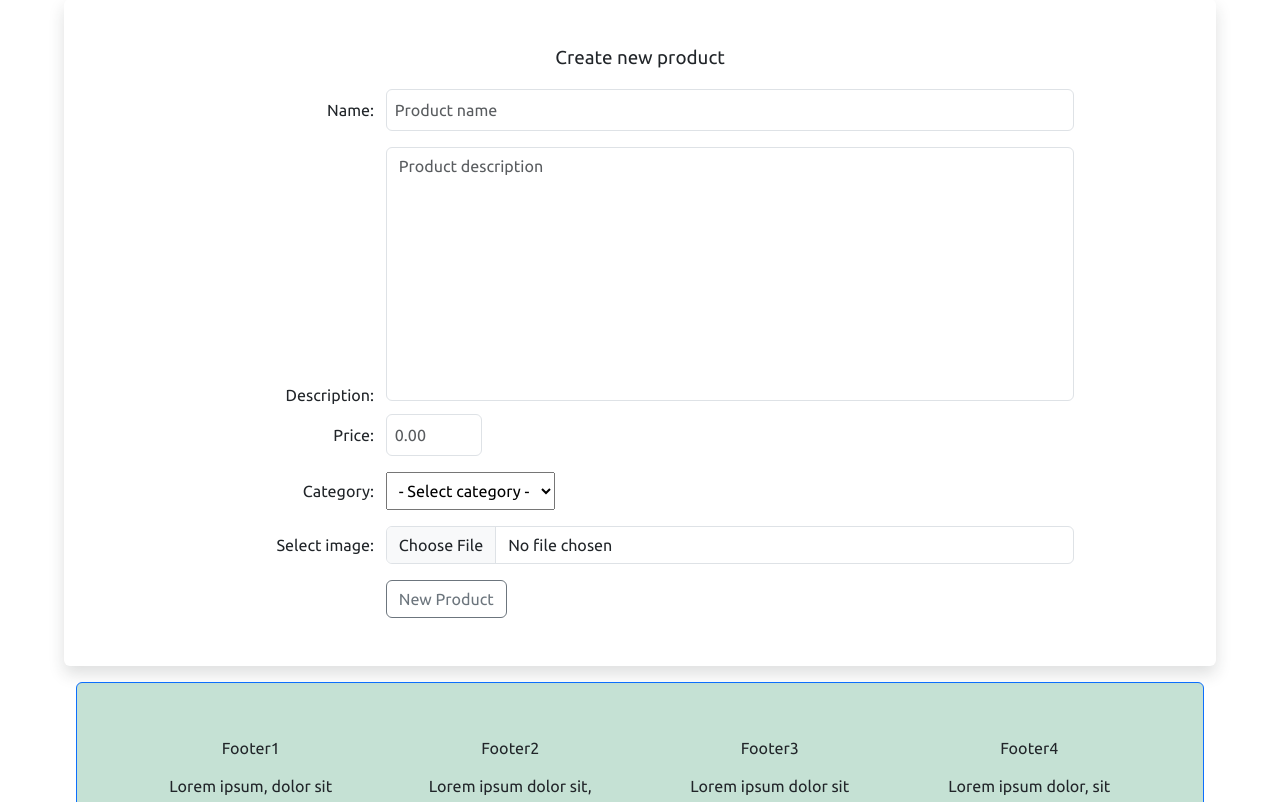
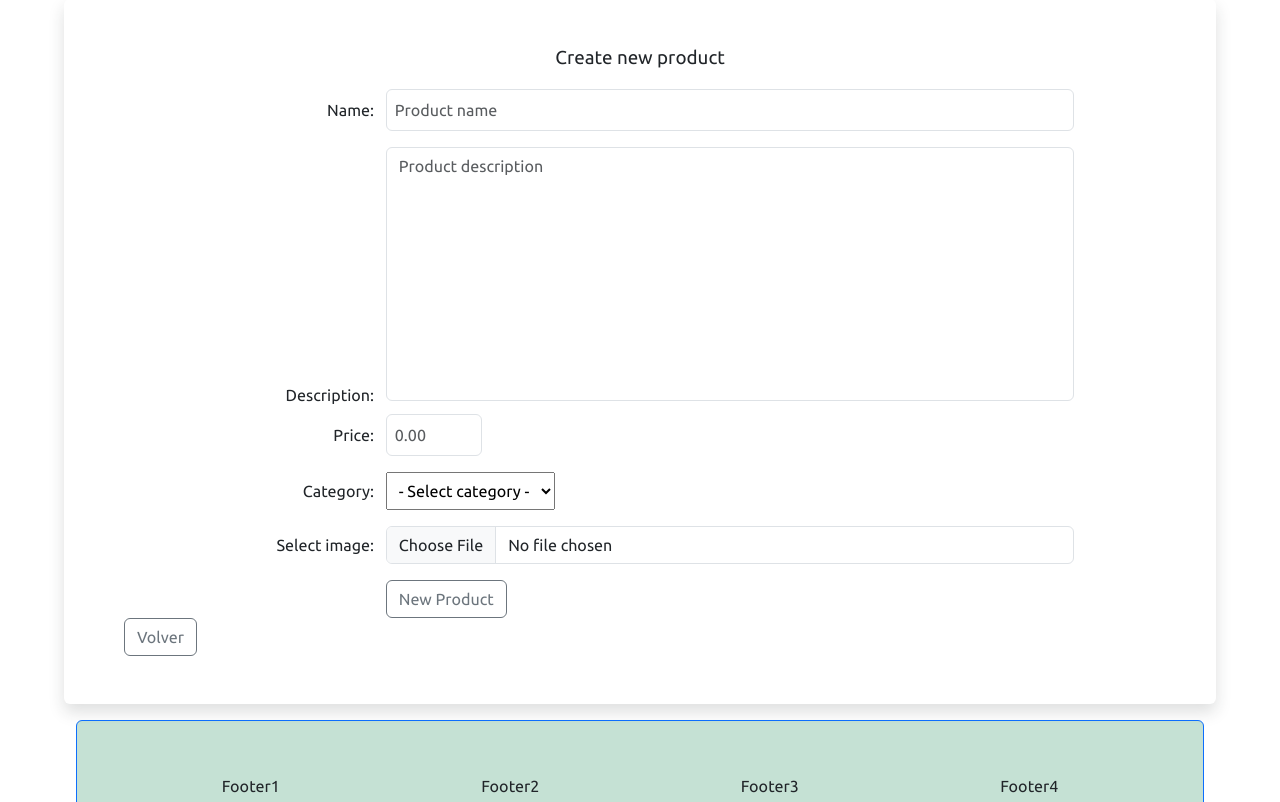
Before and after one commit to u83mm/e-commerce, a PHP site: template Application/view/products/new_product_view.twig in a window 1280 px wide. Shown: the part 234-1036 px from the top of the page. Run offline with PHP 8.4, Linux system fonts and the light colour scheme; the template is opened without the code that fills it, so the values that code supplies are empty; some libraries are stand-ins or nearby versions.

Commit message:
Added 'Volver' button to some views

```diff
--- a/Application/view/products/edit_product_view.twig
+++ b/Application/view/products/edit_product_view.twig
@@ -7,12 +7,18 @@
 {% block main %}
     <section class="row row rounded shadow p-3 edit-product">
         <h3 class="text-center">Edit Product View</h3>
+
         <figure class="col-sm-12 col-md-4 d-md-none d-lg-block text-center">
             <img src="{{ product.image }}" alt="Product {{ product.id }}">
             <figcaption>{{ product.name }}</figcaption>
         </figure>
+
         <article class="col-md-12 col-lg-8">
             {{ include('products/form_view.twig', {'button_label': 'Edit product'}) }}
         </article>
+
+        <div>
+            <a class="btn btn-outline-secondary" href="/products/show/{{ product.id }}">Volver</a>
+        </div>
     </section>
 {% endblock main %}
--- a/Application/view/products/new_product_view.twig
+++ b/Application/view/products/new_product_view.twig
@@ -3,8 +3,12 @@
 {% block title %}E-commerce | New Product{% endblock title %}
 
 {% block main %}
-    <section class="row row rounded shadow p-3 p-lg-5">
+    <section class="row rounded shadow p-3 p-lg-5">
         <h3 class="text-center">Create new product</h3>
-        {{ include('products/form_view.twig') }}
+
+        <article>
+            {{ include('products/form_view.twig') }}
+            <a class="btn btn-outline-secondary" href="/admin">Volver</a>
+        </article>
     </section>
 {% endblock main %}
--- a/Application/view/products/show_product_view.twig
+++ b/Application/view/products/show_product_view.twig
@@ -20,6 +20,7 @@
             {% if session.role == 'ROLE_ADMIN' %}
                 <a class="btn btn-outline-primary" href="/products/edit/{{ product.id }}">Edit product</a>
                 {{ include('products/delete_form.twig') }}
+                <a class="btn btn-outline-secondary" href="/products">Volver</a>
             {% endif %}
         </article>
     </section>
```
